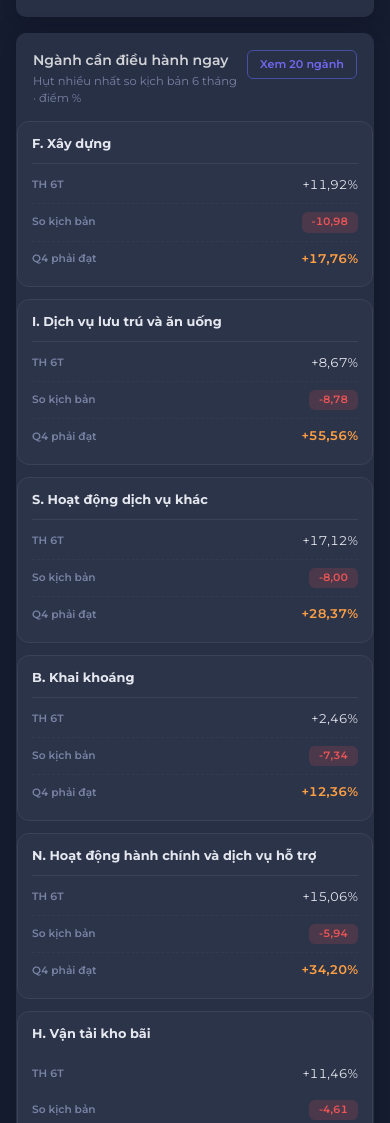
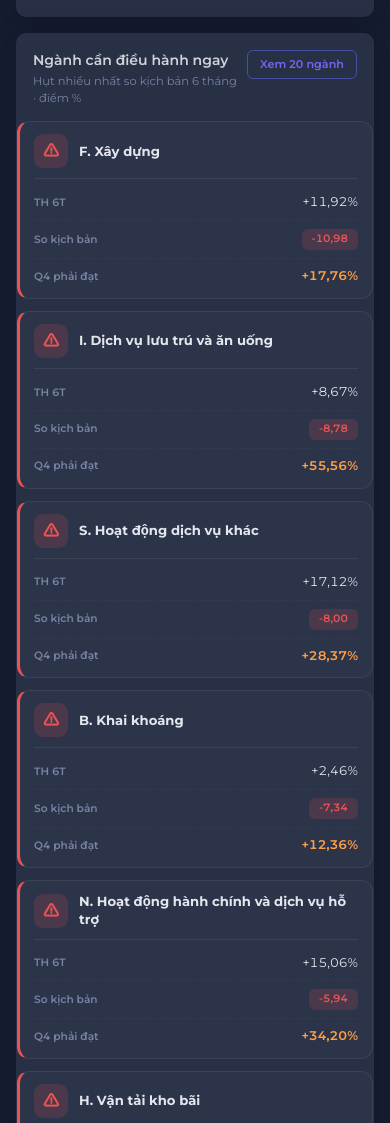
Before and after one commit to TuyenND7/ioc-web, a plain HTML site: page index.html in a window 390 px wide. Shown: the part 2084-3207 px from the top of the page. Drawn offline with nearby package versions, Linux system fonts and the light colour scheme.

Commit message:
Item mobile dep hon: chip icon + accent mau theo trang thai
Moi the tren mobile gio co chip icon dan dau + vien trai mau:
- Co badge trang thai o cuoi hang -> chip icon + mau tuong ung
  (Dat = check xanh, Chua dat = canh bao do, vuot = trending xanh info...)
- Bang xep hang (co cot #/STT) -> chip so thu hang mau tim
- Con lai -> chip icon mac dinh theo tung trang (GIS=map-pin, thue=receipt...)
Them shadow nhe, canh chinh lai title canh chip.

- main.js: rowStatus() + PAGE_IC, inject chip vao o tieu de
- style.css: .item-lead-ic (6 bien the mau) + vien trai --item-accent
- sw.js: ioc-v10

Co-Authored-By: Claude Opus 4.8 <noreply@anthropic.com>

```diff
--- a/assets/css/style.css
+++ b/assets/css/style.css
@@ -1044,6 +1044,9 @@ body.search-open .search-overlay { display: block; }
 
 .progress-cell .pct { font-size: 0.82rem; font-weight: 600; color: var(--text-heading); min-width: 44px; text-align: right; font-variant-numeric: tabular-nums; }
 
+/* chip icon dẫn đầu item — chỉ hiện ở chế độ thẻ (mobile) */
+.item-lead-ic { display: none; }
+
 /* ---------- Lists ---------- */
 
 .item-list { list-style: none; }
@@ -1222,12 +1225,14 @@ body.sidebar-open .sidebar-backdrop { display: block; }
   .table tbody tr {
     display: block;
     border: 1px solid var(--border-color);
+    border-left: 3px solid var(--item-accent, var(--border-color));
     border-radius: 12px;
-    padding: 10px 14px;
+    padding: 12px 14px 4px;
     margin-bottom: 12px;
     background: var(--card-bg);
+    box-shadow: 0 2px 10px rgba(34, 41, 47, 0.05);
   }
-  :root[data-theme="dark"] .table tbody tr { background: rgba(255, 255, 255, 0.02); }
+  :root[data-theme="dark"] .table tbody tr { background: rgba(255, 255, 255, 0.02); box-shadow: none; }
   .table tbody tr:hover { background: var(--hover-bg); }
   .table tbody tr:last-child td { border-bottom: 0; }
 
@@ -1257,19 +1262,43 @@ body.sidebar-open .sidebar-backdrop { display: block; }
   /* Ô số thứ tự (#/STT): ẩn trên mobile */
   .table td.col-idx { display: none; }
 
-  /* Ô tiêu đề của thẻ: chiếm cả dòng, in đậm, không hiện nhãn */
+  /* Ô tiêu đề của thẻ: icon chip + tên, chiếm cả dòng, không hiện nhãn cột */
   .table td.card-title-cell {
-    display: block;
+    display: flex;
+    align-items: center;
+    justify-content: flex-start;
+    gap: 11px;
     text-align: left;
-    font-size: 0.92rem;
+    font-size: 0.94rem;
     font-weight: 700;
     color: var(--text-heading);
-    padding: 2px 0 9px;
-    margin-bottom: 4px;
+    padding: 0 0 10px;
+    margin-bottom: 6px;
     border-bottom: 1px solid var(--border-color);
+    line-height: 1.35;
   }
   .table td.card-title-cell::before { display: none; }
   .table td.card-title-cell .td-main { font-weight: 700; }
+
+  /* chip icon dẫn đầu */
+  .item-lead-ic {
+    display: inline-flex;
+    align-items: center;
+    justify-content: center;
+    flex: 0 0 auto;
+    width: 34px;
+    height: 34px;
+    border-radius: 9px;
+    font-size: 1.15rem;
+    font-weight: 700;
+  }
+  .item-lead-ic.item-rank { font-size: 0.9rem; }
+  .item-lead-ic.acc-success { background: rgba(40, 199, 111, 0.16); color: var(--success); }
+  .item-lead-ic.acc-danger { background: rgba(234, 84, 85, 0.16); color: var(--danger); }
+  .item-lead-ic.acc-warning { background: rgba(255, 159, 67, 0.16); color: var(--warning); }
+  .item-lead-ic.acc-info { background: rgba(0, 207, 232, 0.16); color: var(--info); }
+  .item-lead-ic.acc-primary { background: rgba(115, 103, 240, 0.16); color: var(--primary); }
+  .item-lead-ic.acc-secondary { background: rgba(130, 134, 139, 0.18); color: var(--text-muted); }
 
   /* Thanh tiến độ trong ô: co về bên phải, chừa chỗ cho nhãn */
   .table td .progress-cell { flex: 1 1 auto; justify-content: flex-end; min-width: 0; }
--- a/assets/js/main.js
+++ b/assets/js/main.js
@@ -513,16 +513,47 @@
     return document.documentElement.getAttribute("data-theme") === "dark";
   };
 
-  /* =============== 8b. Bảng -> thẻ trên mobile ===============
-     Gắn data-label (theo tiêu đề cột) + đánh dấu ô STT / ô tiêu đề cho từng
-     hàng, để CSS ≤576px hiển thị mỗi hàng thành 1 thẻ. Tự chạy lại khi tbody
-     được render lại (nút lọc, đổi trang...). */
+  /* =============== 8b. Bảng -> thẻ (item) trên mobile ===============
+     Gắn data-label (theo tiêu đề cột), đánh dấu ô STT / ô tiêu đề, và thêm
+     "chip" icon dẫn đầu cho từng hàng để trông như item trong app. Chip lấy
+     màu + icon theo trạng thái (badge cuối hàng), hoặc số thứ hạng, hoặc icon
+     mặc định của trang. Tự chạy lại khi tbody được render lại (nút lọc...). */
+  var PAGE_IC = {
+    "index": "ti-layout-grid", "grdp-nganh": "ti-chart-bar", "nong-nghiep": "ti-plant-2",
+    "cong-nghiep": "ti-building-factory-2", "dau-tu-cong": "ti-building-community",
+    "gia-thi-truong": "ti-tag", "van-tai": "ti-truck-delivery", "dich-vu": "ti-briefcase",
+    "dich-vu-xh": "ti-heart-handshake", "thue": "ti-receipt-tax", "du-bao": "ti-chart-dots",
+    "mo-phong": "ti-adjustments", "ngan-sach": "ti-wallet", "tai-san-cong": "ti-building-bank",
+    "doanh-nghiep": "ti-building-store", "thanh-tra": "ti-gavel",
+    "cai-cach-hanh-chinh": "ti-file-check", "canh-bao": "ti-alert-triangle",
+    "nhiem-vu": "ti-checklist", "bao-cao": "ti-report", "gis": "ti-map-pin",
+    "quan-tri-nguoi-dung": "ti-users", "cau-hinh-kpi": "ti-settings"
+  };
+
+  /* Trạng thái hàng: lấy badge gần cuối hàng nhất -> {màu, icon} */
+  function rowStatus(tr) {
+    var cells = tr.children, i, b;
+    for (i = cells.length - 1; i >= 0; i--) {
+      b = cells[i].querySelector ? cells[i].querySelector(".badge") : null;
+      if (b) {
+        var c = b.className;
+        if (/badge-success/.test(c)) return { c: "success", i: "ti-circle-check" };
+        if (/badge-danger/.test(c)) return { c: "danger", i: "ti-alert-triangle" };
+        if (/badge-warning/.test(c)) return { c: "warning", i: "ti-clock-hour-4" };
+        if (/badge-info/.test(c)) return { c: "info", i: "ti-trending-up" };
+        return { c: "secondary", i: "ti-flag" };
+      }
+    }
+    return null;
+  }
+
   function labelTable(table) {
     var ths = table.querySelectorAll("thead th");
     if (!ths.length) return;
     var labels = [].map.call(ths, function (th) { return th.textContent.trim(); });
+    var pageIc = PAGE_IC[document.body.getAttribute("data-page")] || "ti-point";
     [].forEach.call(table.querySelectorAll("tbody tr"), function (tr) {
-      var cells = tr.children, titleIdx = -1, j, k;
+      var cells = tr.children, titleIdx = -1, idxNum = "", j, k;
       for (j = 0; j < cells.length; j++) {
         if (cells[j].classList.contains("td-main") || cells[j].querySelector(".td-main")) { titleIdx = j; break; }
       }
@@ -533,11 +564,31 @@
         }
       }
       [].forEach.call(cells, function (td, i) {
-        var lbl = labels[i] || "", up = lbl.toUpperCase();
+        var lbl = labels[i] || "", up = lbl.toUpperCase(), isIdx = up === "#" || up === "STT";
         td.setAttribute("data-label", lbl);
-        td.classList.toggle("col-idx", up === "#" || up === "STT");
+        td.classList.toggle("col-idx", isIdx);
         td.classList.toggle("card-title-cell", i === titleIdx);
+        if (isIdx) idxNum = td.textContent.trim();
       });
+
+      var titleCell = cells[titleIdx];
+      if (titleCell && !titleCell.querySelector(".item-lead-ic")) {
+        var st = rowStatus(tr), chip;
+        if (st) {
+          chip = document.createElement("i");
+          chip.className = "item-lead-ic acc-" + st.c + " ti " + st.i;
+          tr.style.setProperty("--item-accent", "var(--" + st.c + ")");
+        } else if (idxNum && /^\d+$/.test(idxNum)) {
+          chip = document.createElement("span");
+          chip.className = "item-lead-ic acc-primary item-rank";
+          chip.textContent = idxNum;
+          tr.style.setProperty("--item-accent", "var(--primary)");
+        } else {
+          chip = document.createElement("i");
+          chip.className = "item-lead-ic acc-secondary ti " + pageIc;
+        }
+        titleCell.insertBefore(chip, titleCell.firstChild);
+      }
     });
   }
 
--- a/sw.js
+++ b/sw.js
@@ -6,7 +6,7 @@
    Đường dẫn tương đối để chạy được dưới subpath GitHub Pages.
    ============================================================ */
 
-var CACHE = "ioc-v9";
+var CACHE = "ioc-v10";
 
 var ASSETS = [
   "./",
```
